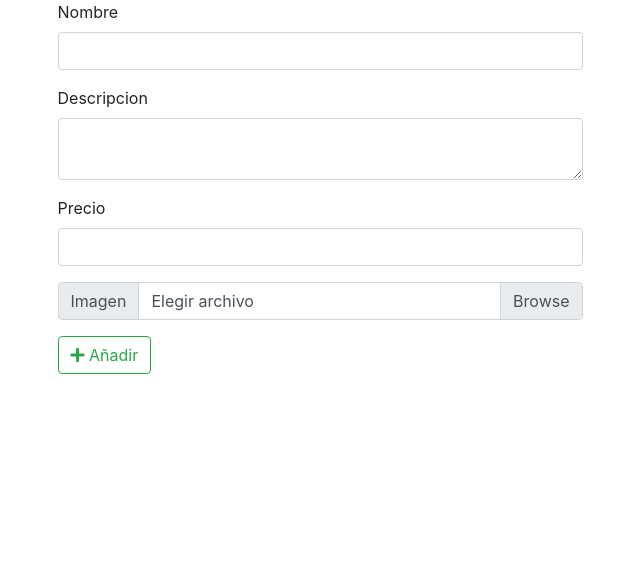
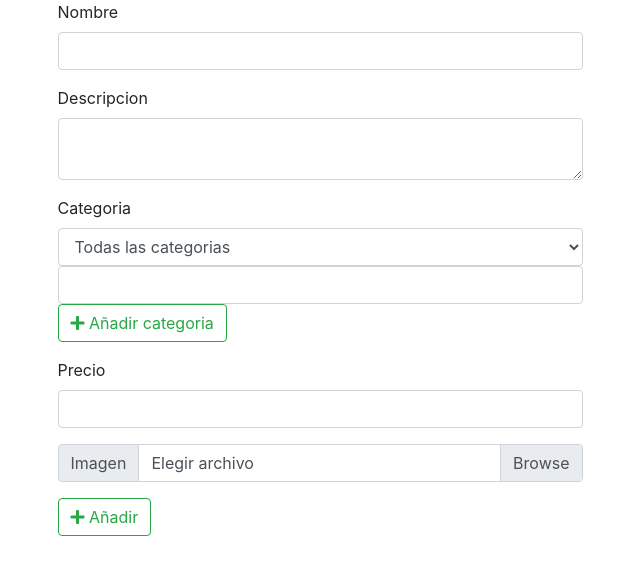
Before and after one commit to BatCodeDev/reto3, a PHP site: template view/addProductView.twig in a window 1280 px wide. Shown: the part 56-631 px from the top of the page, without its empty margins (320-960 px from the left). Run offline with PHP 8.4, Linux system fonts and the light colour scheme; the template is opened without the code that fills it, so the values that code supplies are empty; some libraries are stand-ins or nearby versions.

Commit message:
Add files via upload

```diff
--- a/view/addProductView.twig
+++ b/view/addProductView.twig
@@ -8,6 +8,18 @@
         <div class="form-group">
             <label for="descr">Descripcion</label>
             <textarea id="descr" name="descr" class="form-control" type="text"></textarea>
+        </div>
+        <div class="form-group">
+            <label for="category">Categoria</label>
+            <select class="selectpicker  show-menu-arrow form-control" name="categoryPicker" id="categoryPicker">
+                <option value="0">Todas las categorias</option>
+                {% for element in categories %}
+                    <option value="{{ element.id }}">{{ element.name }}</option>
+                {% endfor %}
+            </select>
+            <input id="category" name="category" class="form-control" type="text">
+            <button type="button" class="btn btn-outline-success" id="addCategory"><i class="fas fa-plus"></i> Añadir categoria</button>
+
         </div>
         <div class="form-group">
             <label for="prize">Precio</label>
```
